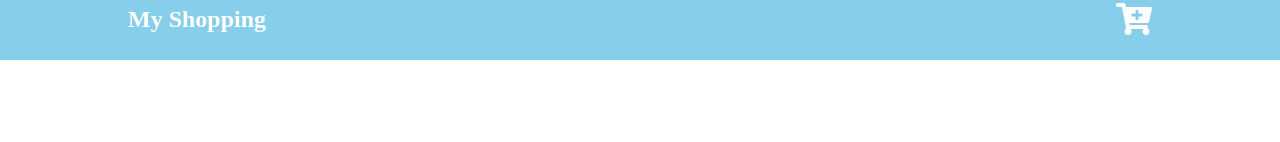
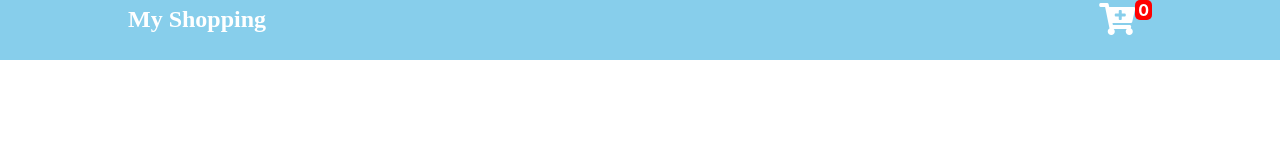
Before and after one commit to amjdp/react-shopping-cart, a React (Create React App) app: page / in a window 1280 px wide. Shown: the top 142 px of the page. Built offline with nearby package versions, Linux system fonts and the light colour scheme.

Commit message:
added size props to take the number of count of cart

```diff
--- a/src/App.js
+++ b/src/App.js
@@ -10,7 +10,7 @@ function App() {
 
   return (
     <React.Fragment>
-      <Navbar/>
+      <Navbar size={cart.length}/>
       <Home/>
       <Cart/>
     </React.Fragment>
--- a/src/components/Navbar.js
+++ b/src/components/Navbar.js
@@ -1,7 +1,7 @@
 import React from 'react';
 import "./Navbar.css";
 
-function Navbar() {
+function Navbar({size}) {
     return (
         <nav>
         <div className="nav_box">
@@ -12,6 +12,7 @@ function Navbar() {
                 <span>
                     <i className="fas fa-cart-plus"></i>
                 </span>
+                <span>{size}</span>
             </div>
         </div>
     </nav>
```
